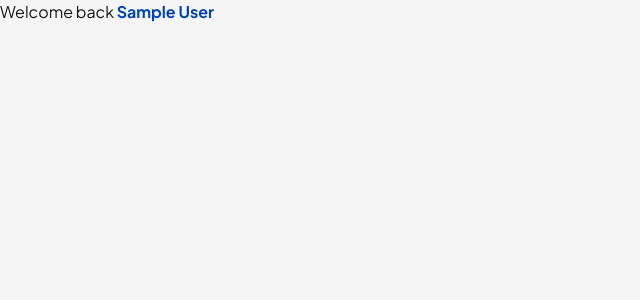
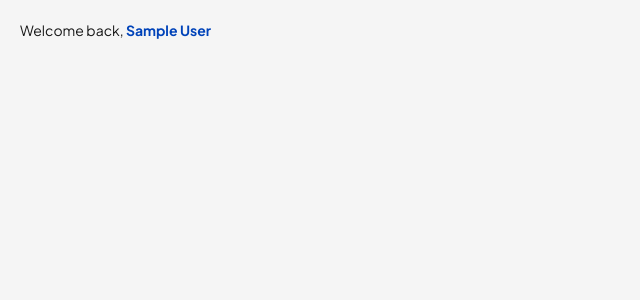
Before and after one commit to Powerdeed/command-center, a Next.js app: page /Home in a window 1280 px wide. Shown: the top 300 px of the page, without its empty margins (0-640 px from the left). Built offline with nearby package versions, Linux system fonts and the light colour scheme; sample sign-in values are in the browser's storage.

Commit message:
Added styling similar to the other apps.

```diff
--- a/app/Home/page.tsx
+++ b/app/Home/page.tsx
@@ -7,11 +7,11 @@ export default function Home() {
   const { user } = globalStates;
 
   return (
-    <div>
-      <main>
-        Welcome back{" "}
+    <main className="uniform-page-display text-style__body">
+      <div>
+        Welcome back,{" "}
         <strong className="text-(--secondary-blue)">{user?.name}</strong>
-      </main>
-    </div>
+      </div>
+    </main>
   );
 }
--- a/app/globals.css
+++ b/app/globals.css
@@ -141,3 +141,108 @@ body {
   box-sizing: border-box;
   font-family: var(--font-family);
 }
+
+/********** PAGE STYLES **********/
+.uniform-page-display {
+  @apply p-5 flex flex-col gap-5;
+}
+
+/********** TEXT STYLES **********/
+
+.text-style__logo {
+  @apply text-[26px] font-sans font-bold leading-tight;
+}
+
+.text-style__nav {
+  @apply text-[12px] font-sans font-medium leading-tight;
+}
+
+.text-style__footer {
+  @apply text-[12px] font-sans font-normal leading-tight;
+}
+
+.text-style__section-title {
+  @apply text-[24px] font-sans font-semibold leading-tight;
+}
+
+.text-style__heading {
+  @apply text-[22px] md:text-[24px] font-sans font-semibold leading-tight;
+}
+
+.text-style__subheading {
+  @apply text-[16px] md:text-[18px] font-sans font-medium leading-tight;
+}
+
+.text-style__big-text {
+  @apply text-[15px] font-sans font-semibold leading-tight;
+}
+
+.text-style__body {
+  @apply text-[14px] font-sans font-normal leading-normal;
+}
+
+.text-style__body--bold {
+  @apply text-[14px] font-sans font-semibold leading-normal;
+}
+
+.text-style__small-text {
+  @apply text-[12px] font-sans font-medium leading-tight;
+}
+
+.text-style__small-text--bold {
+  @apply text-[12px] font-sans font-semibold leading-tight;
+}
+
+.text-style__button {
+  @apply text-[14px] md:text-[16px] font-sans font-normal leading-normal text-(--primary-yellow);
+}
+
+.text-style__link {
+  @apply text-(--secondary-blue) text-[12px] font-sans font-semibold leading-tight hover:underline cursor-pointer;
+}
+
+/********** GLOBAL STYLES **********/
+.feature-container-vertical {
+  @apply p-2.5 md:p-5 flex flex-col gap-2.5 md:gap-5 bg-white border border-(--terciary-grey) rounded-[10px];
+}
+
+.feature-container-horizontal {
+  @apply flex gap-2.5 items-center p-2.5 md:p-5 border border-(--terciary-grey) rounded-[10px] bg-white;
+}
+
+.rounded-border {
+  @apply text-center px-2 py-1 rounded-[10px] border;
+}
+
+.vertical-layout__outer {
+  @apply flex flex-col gap-5;
+}
+
+.vertical-layout__inner {
+  @apply flex flex-col gap-2.5;
+}
+
+.input-style {
+  @apply duration-80;
+
+  /* 1. Remove the default browser outline */
+  @apply focus:outline-none;
+
+  /* 2. Remove the border change so layout doesn't "jump" */
+  @apply focus:border-transparent;
+
+  /* 3. Apply a 3px shadow (ring) */
+  /* ring-3 creates a 3px spread */
+  @apply focus:ring-3 focus:ring-(--secondary-grey);
+
+  /* 4. Extra styling */
+  @apply bg-(--secondary-grey)/30 rounded-[10px] p-2;
+}
+
+.wrapped-input-style {
+  @apply w-full bg-(--secondary-grey)/30 rounded-[10px] px-2.5 py-2 focus-within:ring-3 focus-within:ring-(--secondary-grey) duration-80 flex items-center gap-2.5;
+}
+
+.asset-handling-interface {
+  @apply fixed pl-70 pr-5 w-full h-full top-0 left-0 flex flex-col justify-center items-center bg-(--terciary-grey)/40 z-2;
+}
```
